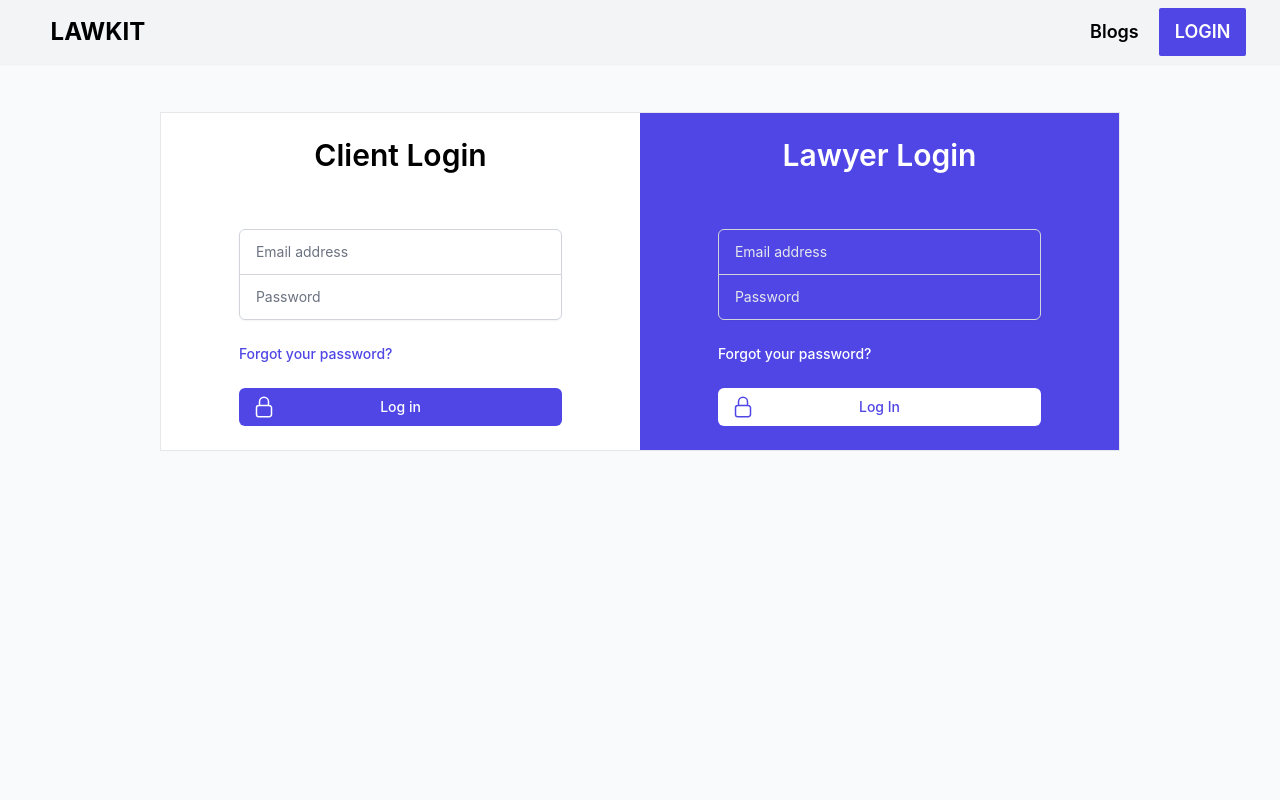
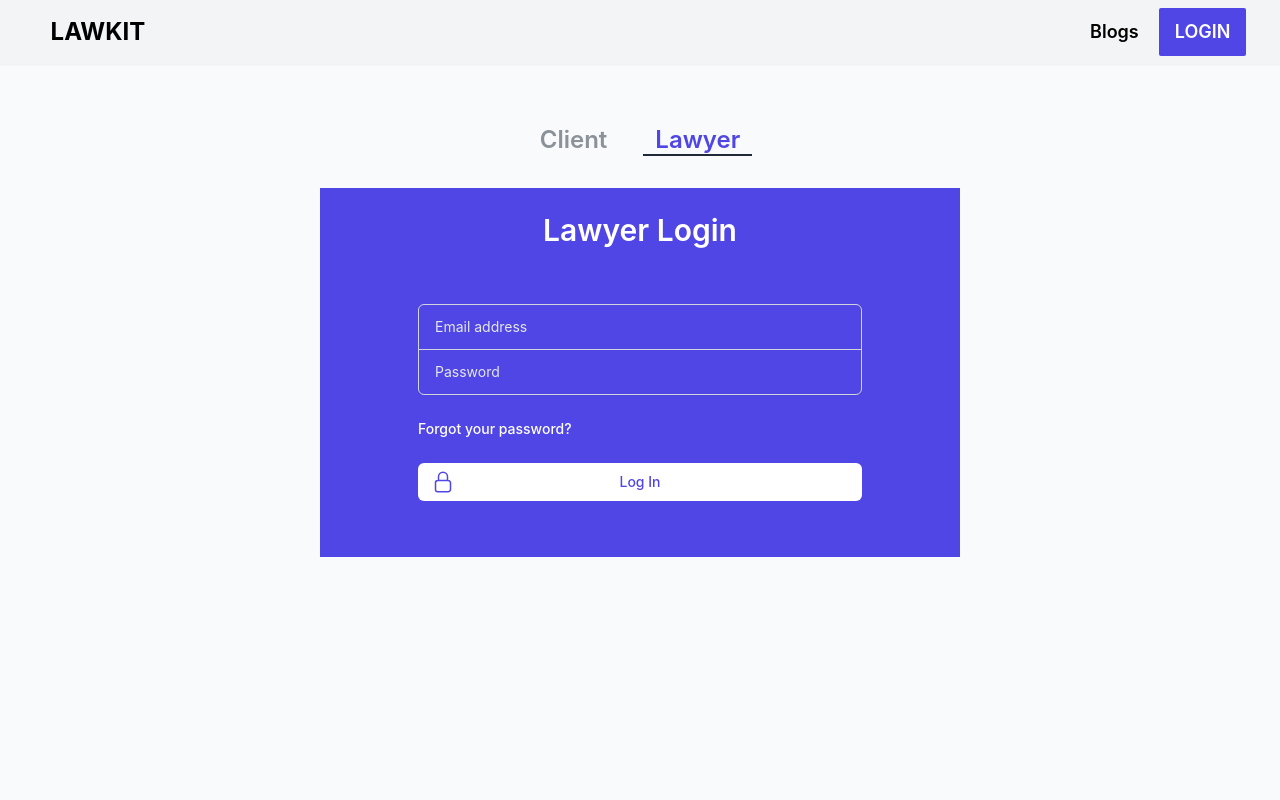
Before and after one commit to NamanAg0502/hackathon_vb_frontend, a Next.js app: page /login in a window 1280 px wide. Shown: the top 800 px of the page. Built offline with nearby package versions, Linux system fonts and the light colour scheme.

Commit message:
login page change

```diff
--- a/components/BlogCard.js
+++ b/components/BlogCard.js
@@ -1,16 +1,22 @@
-import Link from "next/link";
+import Image from 'next/image';
+import Link from 'next/link';
 
 function BlogCard(props) {
   return (
     <div className="card card-compact m-8 bg-base-100 shadow-xl">
-      <figure>
-        <img src="https://placeimg.com/400/225/arch" alt="Shoes" />
+      <figure className="m-2">
+        <Image
+          width={400}
+          height={225}
+          src="https://placeimg.com/400/225/arch"
+          alt="Shoes"
+        />
       </figure>
       <div className="card-body">
         <h2 className="card-title">{props.cardData.title}</h2>
         <p>{props.cardData.subject}</p>
         <div className="card-actions justify-end">
-          <Link href={"/blogs/" + props.cardData.id}>
+          <Link href={'/blogs/' + props.cardData.id}>
             <div className="font-semibold text-md btn btn-primary rounded-sm text-white">
               Read More
             </div>
--- a/package.json
+++ b/package.json
@@ -10,6 +10,7 @@
   },
   "dependencies": {
     "@heroicons/react": "^2.0.13",
+    "axios": "^1.1.3",
     "daisyui": "^2.38.0",
     "eslint": "8.26.0",
     "eslint-config-next": "13.0.2",
--- /dev/null
+++ b/pages/clientdashboard.js
@@ -0,0 +1,5 @@
+const ClientDashboard = () => {
+  return <div>Client</div>;
+};
+
+export default ClientDashboard;
--- a/pages/index.js
+++ b/pages/index.js
@@ -1,3 +1,4 @@
+import Link from 'next/link';
 import { HomeHero } from '../components/HomeHero';
 import Navbar from '../components/Navbar';
 
@@ -7,7 +8,7 @@ const Home = () => {
       <HomeHero />
 
       <div className="flex flex-col md:flex-row mx-auto max-w-screen-3xl px-4 py-8 sm:px-6 sm:py-16 lg:px-8 text-black">
-        <div className="flex flex-col ">
+        <div className="flex flex-col items-center">
           <h2 className="text-center text-3xl font-bold tracking-tight sm:text-4xl pb-6">
             Present your Case!
           </h2>
@@ -25,6 +26,11 @@ const Home = () => {
               ex cumque voluptatibus repellendus!
             </p>
           </div>
+          <Link href="/login">
+            <div className="bg-blue-600 px-8 py-3 inline-block text-white mx-auto mt-5 font-bold hover:text-lg">
+              Present your Case!
+            </div>
+          </Link>
         </div>
         <div className="flex flex-col ">
           <h2 className="text-center text-3xl font-bold tracking-tight sm:text-4xl pb-6">
--- /dev/null
+++ b/pages/lawyerdashboard.js
@@ -0,0 +1,5 @@
+const LawerDashboard = () => {
+  return <div>Lawyer</div>;
+};
+
+export default LawerDashboard;
--- a/pages/login.js
+++ b/pages/login.js
@@ -1,11 +1,46 @@
+import { useState } from 'react';
+
 const Login = () => {
+  const [client, setClient] = useState(false);
+
+  const handleSubmit = (req, res) => {};
+
   return (
     <div className="min-h-screen bg-gray-50 w-full my-12">
-      <div className="flex flex-col items-center justify-center w-3/4 mx-auto border">
-        <div className="grid grid-cols-2 w-full">
-          <div className="bg-white p-6 flex flex-col items-center">
-            <h1 className="text-black font-semibold text-3xl">Client Login</h1>
-            <form className="mt-8 space-y-6 w-3/4" action="#" method="POST">
+      <div className="flex flex-col items-center justify-center w-3/4 mx-auto">
+        <div className="tabs text-black flex flex-row justify-between space-x-6  py-3 px-6 rounded-lg mb-5">
+          {/* {client === false ? ( */}
+          <button
+            onClick={() => setClient(true)}
+            className={`tab px-3 text-2xl font-semibold ${
+              client ? 'tab-active border-b-2 text-indigo-600' : ''
+            }`}
+          >
+            Client
+          </button>
+          {/* ) : ( */}
+          <button
+            onClick={() => setClient(false)}
+            className={`tab px-3 text-2xl font-semibold text-gray-500 ${
+              !client ? 'tab-active border-b-2 text-indigo-600' : ''
+            }`}
+          >
+            Lawyer
+          </button>
+          {/* )} */}
+        </div>
+        <div className="w-2/3 ">
+          {client === true ? (
+            <div className="bg-white p-6 flex flex-col items-center border rounded-md">
+              <h1 className="text-black font-semibold text-3xl">
+                Client Login
+              </h1>
+              <form
+                className="m-8 space-y-6 w-3/4"
+                action="#"
+                method="POST"
+                onSubmit={handleSubmit}
+              >
                 <input type="hidden" name="remember" defaultValue="true" />
                 <div className="-space-y-px rounded-md shadow-sm ">
                   <div>
@@ -75,9 +110,12 @@ const Login = () => {
                 </div>
               </form>
             </div>
+          ) : (
             <div className="bg-indigo-600 p-6 flex flex-col items-center">
-            <h1 className="text-white font-semibold text-3xl">Lawyer Login</h1>
-            <form className="mt-8 space-y-6 w-3/4" action="#" method="POST">
+              <h1 className="text-white font-semibold text-3xl">
+                Lawyer Login
+              </h1>
+              <form className="m-8 space-y-6 w-3/4" action="#" method="POST">
                 <input type="hidden" name="remember" defaultValue="true" />
                 <div className="-space-y-px rounded-md shadow-sm ">
                   <div>
@@ -147,6 +185,7 @@ const Login = () => {
                 </div>
               </form>
             </div>
+          )}
         </div>
       </div>
     </div>
```
Also changed, not shown: 1 other file (tests, documents, lock files or other folders). Lines whose indentation alone changed are shown as unchanged.
